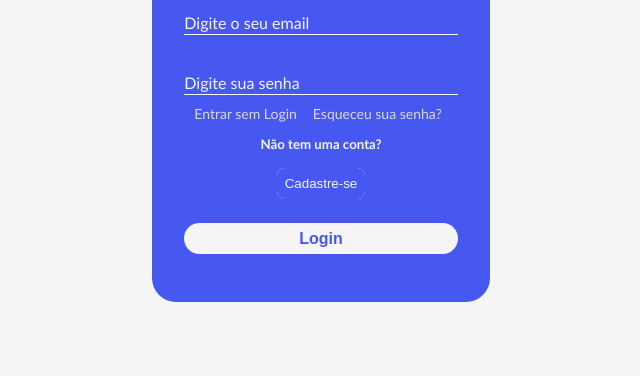
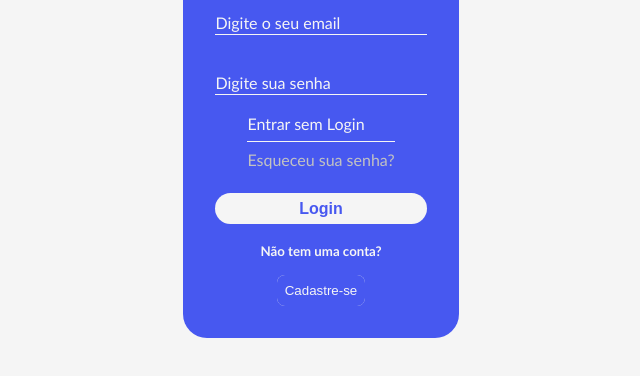
Before and after one commit to mav273/AlagaMaps-PWA, a website: page index.html in a window 1280 px wide. Shown: the part 266-642 px from the top of the page, without its empty margins (319-959 px from the left). Drawn offline with Linux system fonts and the light colour scheme.

Commit message:
Alterar o estilo do botão "Entrar sem login"

```diff
--- a/Css/telaLogin-Cadastro.css
+++ b/Css/telaLogin-Cadastro.css
@@ -44,7 +44,7 @@ h2{
     color: #f5f5f5;
     display: flex;
     justify-content: center;
-    padding-top: .9rem;
+    padding-top: .2rem;
 }
 
 .campoInput{
@@ -65,26 +65,23 @@ form{
 }
 
 .campoLink{
-    padding-left: 10px;
+    display: block;
+    padding-top: 1.2rem;
+    margin-left: 2rem;
+    margin-right: 2rem;
 }
 
-.campoLink ul{
-    display: flex;
+.campoLink a{
+    color: #c2c2c2;
 }
 
-#linkCadastro{
-    margin-right: 9.2rem;
+.divisor{
+    margin-top: .5rem;
+    margin-bottom: .5rem;
+    background-color: #f5f5f5;
+    border-bottom: solid .01rem #f5f5f5;
 }
 
-.campoLink ul li{
-    margin-right: 1rem;
-    margin-top: .5rem;
-}
-
-.campoLink ul li a{
-    color: #dadada;
-    font-size: 14px;
-}
 .buttonLogin{
 
     margin-top: 1.5rem;
--- a/index.html
+++ b/index.html
@@ -38,24 +38,28 @@
 
                 <!--CAMPO DE LOGIN - SENHA-->
                 <br>
+
                 <div class="campoInput">
                     <input type="password" name="senha" id="senhaLogin" placeholder="Digite sua senha">
                     <div class="underline"></div>
                 </div>
 
+                <!-- ESQUECEU SUA SENHA | ENTRAR SEM LOGIN -->
                 <div class="campoLink">
-                    <ul>
-                        <li><a href="./telaPrincipal.html">Entrar sem Login</a></li>
-                        <li><a href="./telaRecuperarSenha.html">Esqueceu sua senha?</a></li>
-                    </ul>
+                    <a href="./telaPrincipal.html" style="color: #f5f5f5 ;">Entrar sem Login</a>
+                    <div class="divisor"></div>
+                    <a href="./telaRecuperarSenha.html">Esqueceu sua senha?</a>
                 </div>
 
-                <!-- <input type="submit" value="Login"> -->
+            </form>
 
+            <!-- BOTÃO LOGIN -->
+            <button class="buttonLogin" onclick="Checar()">Login</button>
+
+            <!-- REDIRECIONAMENTO PARA TELA CADASTRO -->
             <div class="texto">
                 <h5>Não tem uma conta?</h5>
             </div>
-
 
             <div class="cadastre-se">
                 <button>
@@ -63,9 +67,6 @@
                 </button>
             </div>
 
-
-            </form>
-            <button class="buttonLogin" onclick="Checar()">Login</button>
         </main>
         <script>
             async function clickbutton(){
```
Also changed, not shown: telaCadastro.html (+6 -7 lines). Lines whose indentation alone changed are shown as unchanged.
